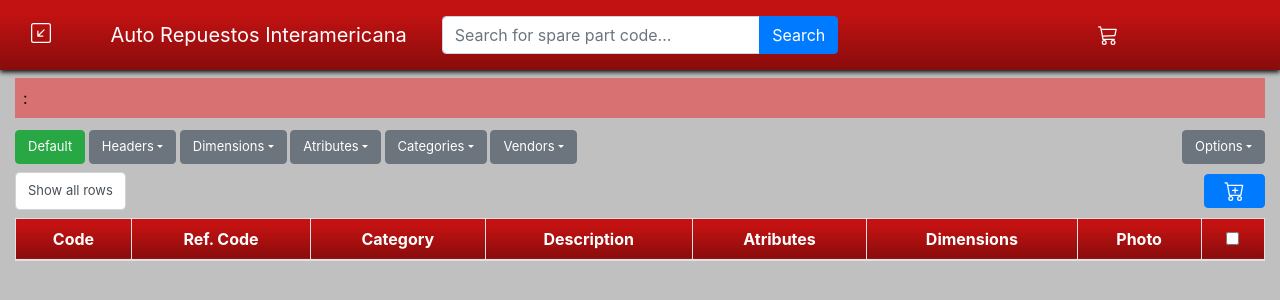
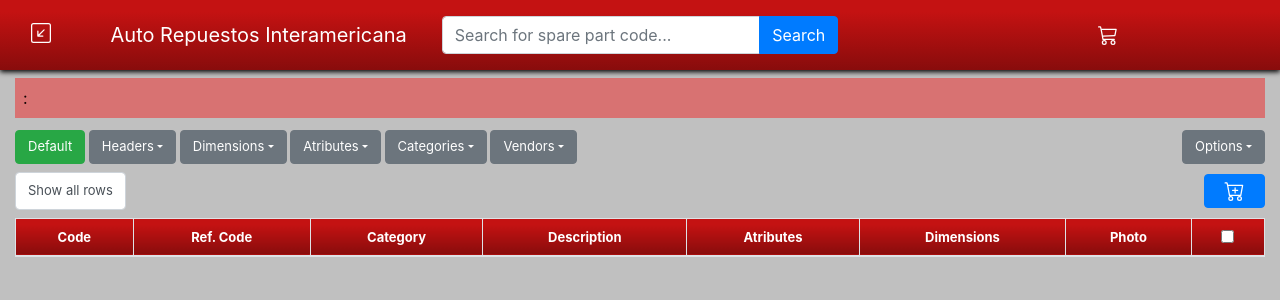
Before and after one commit to xxxhaythamxxx/project, a Django app: page /find in a window 1280 px wide. Shown: the top 300 px of the page. Run offline with Django 3.2, Linux system fonts and the light colour scheme; lists and menus that the app fills with data are empty; some libraries are stand-ins or nearby versions.

Commit message:
Cambiando tamaño de letra de table

```diff
--- a/spareapp/templates/spareapp/detail.html
+++ b/spareapp/templates/spareapp/detail.html
@@ -126,7 +126,7 @@
         {% include "spareapp/delete.html" %}
 
         {% csrf_token %}
-    <table id="invoice" class="invoice table-striped draggable forget-ordering table-bordered">
+    <table style="font-size: small;" id="invoice" class="invoice table-striped draggable forget-ordering table-bordered">
         <thead>
             <tr class="trsup color text-white">
                 <th id="detail-id" class="trsup color" style="position: sticky;top: 70;">ID</th>
--- a/spareapp/templates/spareapp/find.html
+++ b/spareapp/templates/spareapp/find.html
@@ -11,7 +11,7 @@
 <form class="" method="POST" action="">
     {% include "spareapp/add.html" %}
     {% csrf_token %}
-<table id="invoice" class="invoice table-striped table-sortable draggable table-bordered">
+<table style="font-size: small;" id="invoice" class="invoice table-striped table-sortable draggable table-bordered">
     {% include "spareapp/tablesup.html" %}
     {% include "spareapp/tableinf.html" %}
 </table>
--- a/spareapp/templates/spareapp/findfil.html
+++ b/spareapp/templates/spareapp/findfil.html
@@ -11,7 +11,7 @@
 <form class="" method="POST" action="">
     {% include "spareapp/add.html" %}
     {% csrf_token %}
-<table id="invoice" class="invoice table-striped table-sortable draggable table-bordered">
+<table style="font-size: small;" id="invoice" class="invoice table-striped table-sortable draggable table-bordered">
     {% include "spareapp/tablesup.html" %}
     {% include "spareapp/tableinf.html" %}
 </table>
```
